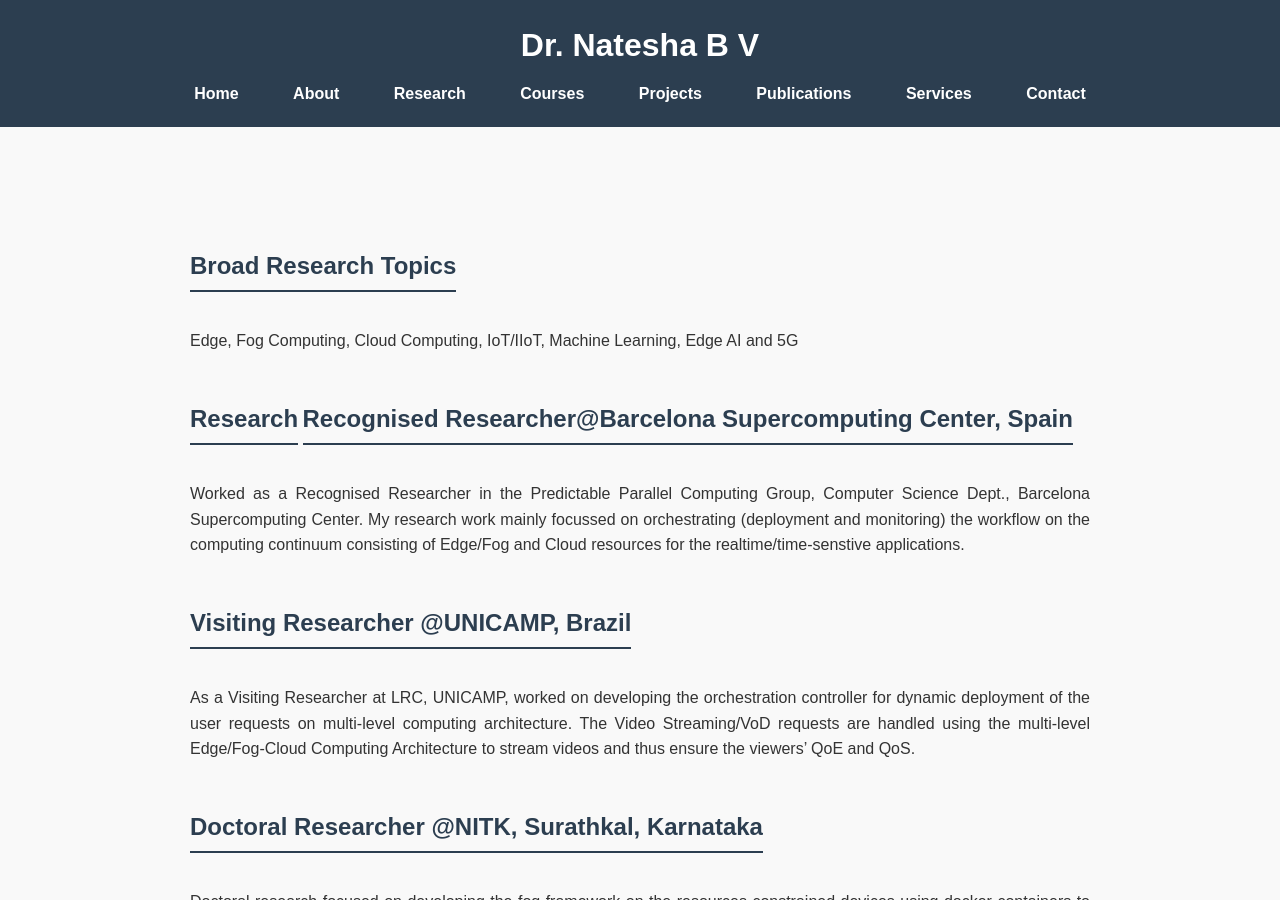
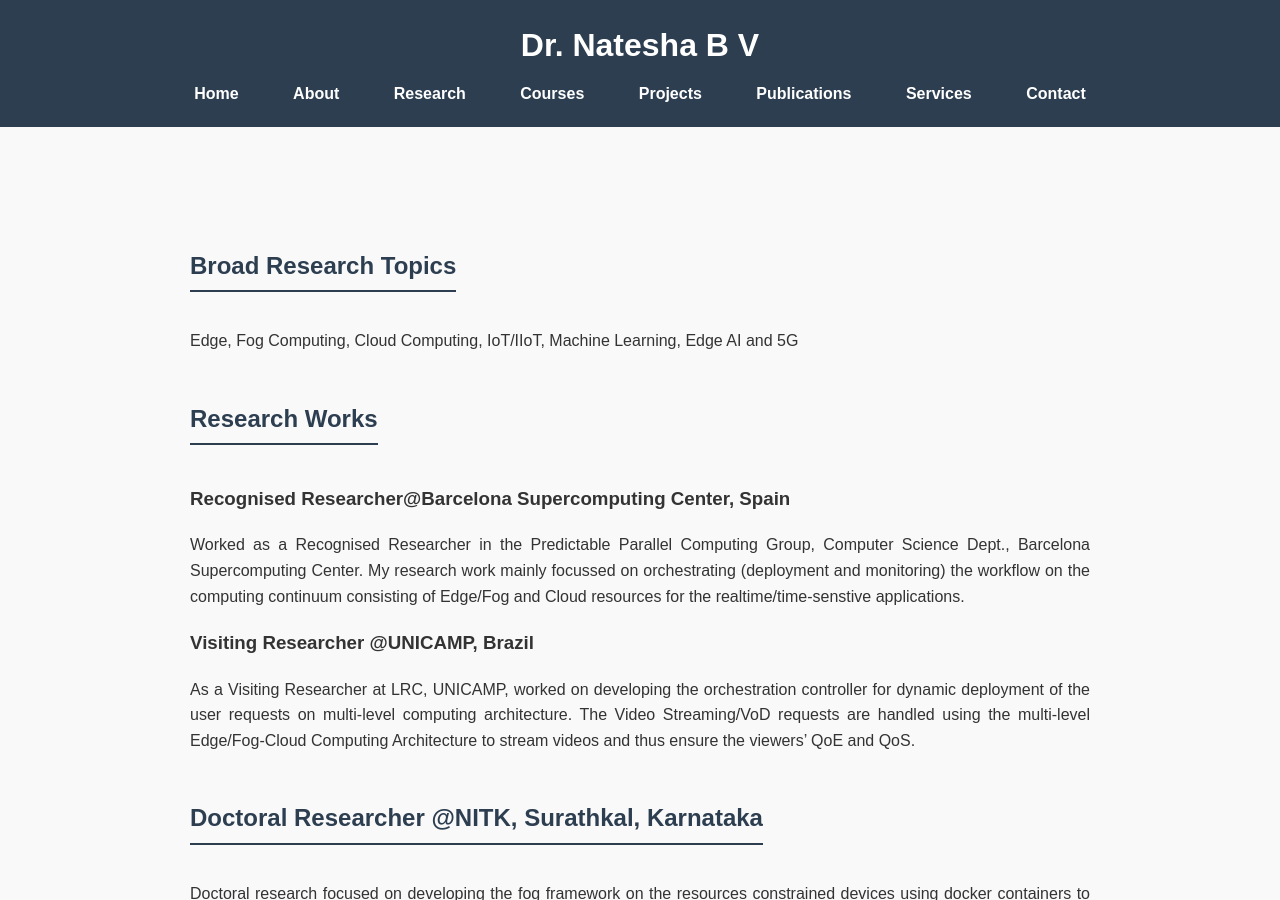
Before and after one commit to Nateshbv/Nateshbv.github.io, a Jekyll site: the page built from Research.md, in a window 1280 px wide and 900 px high. Built offline with Jekyll 4.4.1, drawn with Linux system fonts in a browser that asks for light colours.

Commit message:
Update Research.md

```diff
--- a/Research.md
+++ b/Research.md
@@ -6,13 +6,13 @@ title: Research
 
 Edge, Fog Computing, Cloud Computing, IoT/IIoT, Machine Learning, Edge AI and 5G
 
-## Research
+## Research Works
 
-## Recognised Researcher@Barcelona Supercomputing Center, Spain
+### Recognised Researcher@Barcelona Supercomputing Center, Spain
 
 Worked as a Recognised Researcher in the Predictable Parallel Computing Group, Computer Science Dept., Barcelona Supercomputing Center. My research work mainly focussed on orchestrating (deployment and monitoring) the workflow on the computing continuum consisting of Edge/Fog and Cloud resources for the realtime/time-senstive applications.
 
-## Visiting Researcher @UNICAMP, Brazil
+### Visiting Researcher @UNICAMP, Brazil
 As a Visiting Researcher at LRC, UNICAMP, worked on developing the orchestration controller for dynamic deployment of the user requests on multi-level computing architecture. The Video Streaming/VoD requests are handled using the multi-level Edge/Fog-Cloud Computing Architecture to stream videos and thus ensure the viewers' QoE and QoS.
 
 ## Doctoral Researcher @NITK, Surathkal, Karnataka
```
